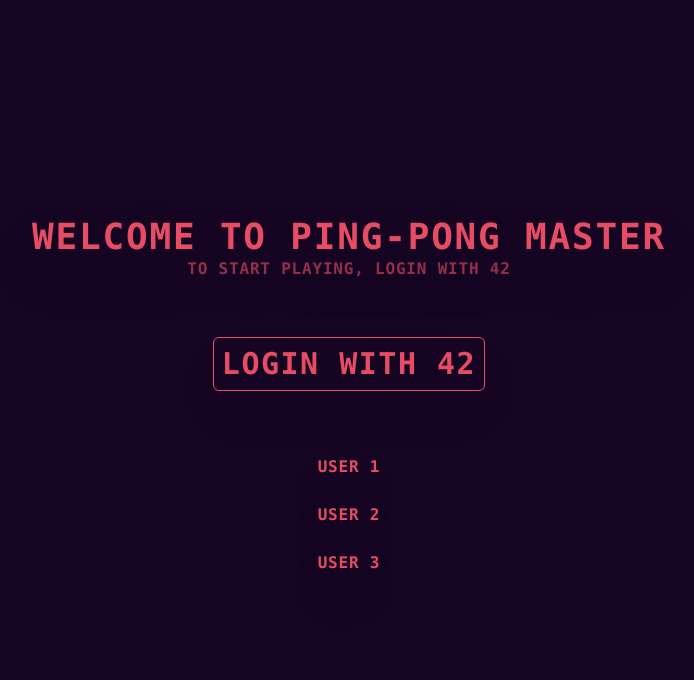
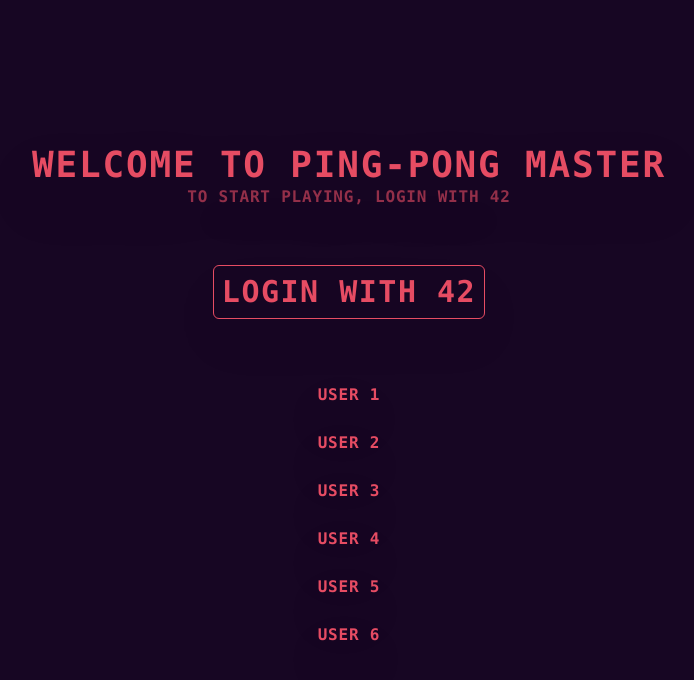
Before and after one commit to maiadegraaf/ft_transcendence, a Vue app in the folder src/frontend/: page / in a window 1280 px wide. Shown: the top 680 px of the page, without its empty margins (291-985 px from the left). Built offline with nearby package versions, Linux system fonts and the light colour scheme; no server answers; what vue3-storage would draw is missing.

Commit message:
42strategy

```diff
--- a/src/frontend/src/components/2faForm.vue
+++ b/src/frontend/src/components/2faForm.vue
@@ -10,7 +10,7 @@
   </div>
 </template>
 
-<script>
+<script lang="ts">
 import QrcodeStream from 'vue3-qrcode-reader'
 import OtpInput from 'vue-otp-input'
 
--- a/src/frontend/src/views/Home.vue
+++ b/src/frontend/src/views/Home.vue
@@ -6,8 +6,7 @@
   name: 'User',
   data() {
     return {
-      content: {},
-      storage: {}
+      content: {}
     }
   },
   async created() {
@@ -39,7 +38,6 @@
     <header></header>
     <main>
       {{ content }}
-      {{ this.$storage.getStorageSync('user_id') }}
     </main>
   </div>
 </template>
--- a/src/frontend/src/views/Login.vue
+++ b/src/frontend/src/views/Login.vue
@@ -29,6 +29,21 @@
         @click="fake_user(3)"
       class="text-l mt-2 p-2 uppercase font-semibold hover:border-amaranth-purple hover:text-amaranth-purple tracking-wider text-blush drop-shadow-2xl"
       >User 3</button
+    >
+    <button
+        @click="fake_user(4)"
+        class="text-l mt-2 p-2 uppercase font-semibold hover:border-amaranth-purple hover:text-amaranth-purple tracking-wider text-blush drop-shadow-2xl"
+    >User 4</button
+    >
+    <button
+        @click="fake_user(5)"
+        class="text-l mt-2 p-2 uppercase font-semibold hover:border-amaranth-purple hover:text-amaranth-purple tracking-wider text-blush drop-shadow-2xl"
+    >User 5</button
+    >
+    <button
+        @click="fake_user(6)"
+        class="text-l mt-2 p-2 uppercase font-semibold hover:border-amaranth-purple hover:text-amaranth-purple tracking-wider text-blush drop-shadow-2xl"
+    >User 6</button
     >
   </div>
 </template>
```
